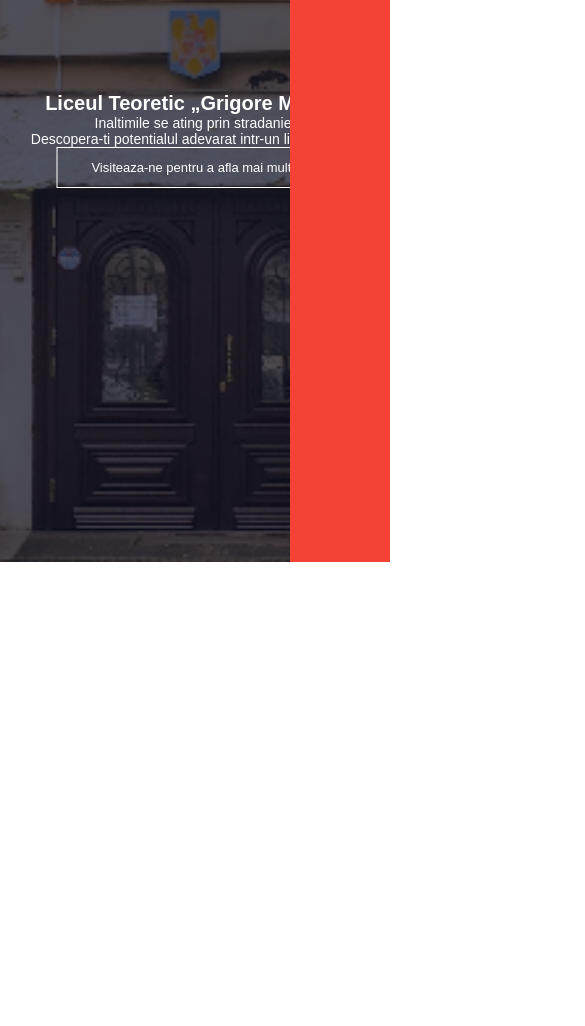
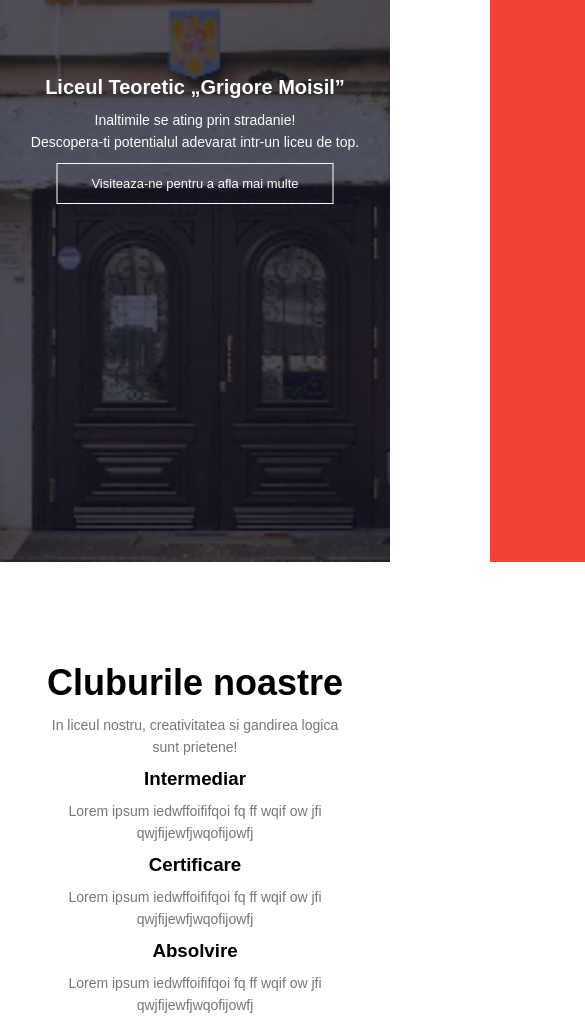
Before and after one commit to Enilesi/Liceu, a plain HTML site: page index.html in a window 390 px wide. Shown: the part 282-1308 px from the top of the page, 585 px wide, since content can reach past the window. Before the commit the page ends 844 px from the top, so only its background shows below. Drawn offline with Linux system fonts and the light colour scheme; a web font is replaced by a local one.

Commit message:
add functional menu, new section

```diff
--- a/index.html
+++ b/index.html
@@ -14,8 +14,8 @@
     <section class="header">
         <nav>
             <a href="index.html"><img src="moisil_img/mlogo.png"></a>
-            <div class="nav-links">
-                <i class="fa fa-close" aria-hidden="true"></i>
+            <div class="nav-links" id="navLinks">
+                <i class="fa fa-close" onclick="hideMenu()"></i>
                 <ul>
                     <li><a href="">HOME</a></li>
                     <li><a href="">ABOUT</a></li>
@@ -24,7 +24,7 @@
                     <li><a href="">CONTENT</a></li>
                 </ul>
             </div>
-            <i class="fa fa-navicon"></i>
+            <i class="fa fa-navicon" onclick="showMenu()"></i>
         </nav>
         <div class="text-box">
             <h1>Liceul Teoretic „Grigore Moisil”</h1>
@@ -34,5 +34,36 @@
             <a href="" class="hero-btn">Visiteaza-ne pentru a afla mai multe</a>
         </div>
     </section>
+
+<!----------Course---------->
+<section class="course">
+    <h1>Cluburile noastre</h1>
+    <p>In liceul nostru, creativitatea si gandirea logica sunt prietene!</p>
+    <div class="row">
+        <div class="course-col">
+            <h3>Intermediar</h3>
+            <p>Lorem ipsum iedwffoififqoi fq ff wqif ow jfi qwjfijewfjwqofijowfj</p>
+        </div>
+        <div class="course-col"></div>
+            <h3>Certificare</h3>
+            <p>Lorem ipsum iedwffoififqoi fq ff wqif ow jfi qwjfijewfjwqofijowfj</p>
+        </div>
+        <div class="course-col"></div>
+            <h3>Absolvire</h3>
+            <p>Lorem ipsum iedwffoififqoi fq ff wqif ow jfi qwjfijewfjwqofijowfj</p>
+        </div>
+
+    </div>
+</section>
+<!--------JavaScript for Toggle Menu-------->
+<script>
+    var navLinks=document.getElementById("navLinks");
+    function showMenu(){
+        navLinks.style.right="0";
+    }
+    function hideMenu(){
+        navLinks.style.right="-200px";
+    }
+</script>
 </body>
 </html>
--- a/style.css
+++ b/style.css
@@ -97,6 +97,9 @@
     display: none;
 }
 
+.nav-links ul{
+    padding: 30px;
+}
 @media(max-width:700px){
     .text-box h1{
         font-size: 20px;
@@ -110,9 +113,10 @@
         height: 100vh;
         width: 100px;
         top:0;
-        right: 0;
+        right: -200px;
         text-align: left;
         z-index: 2;
+        transition:1s;
 
     }
     nav .fa{
@@ -122,3 +126,26 @@
         cursor:pointer;
     }
 }
+
+
+/*------ Course ------*/
+
+.course{
+    width:80%;
+    margin: auto;
+    text-align:center;
+    padding-top:100px;
+}
+
+h1{
+    font-size:36px;
+    font-weight: 600;
+}
+
+p{
+    color:#777;
+    font-size: 14px;
+    font-weight: 300;
+    line-height: 22px;
+    padding: 10px;
+}
```
Also changed, not shown: README.md.
